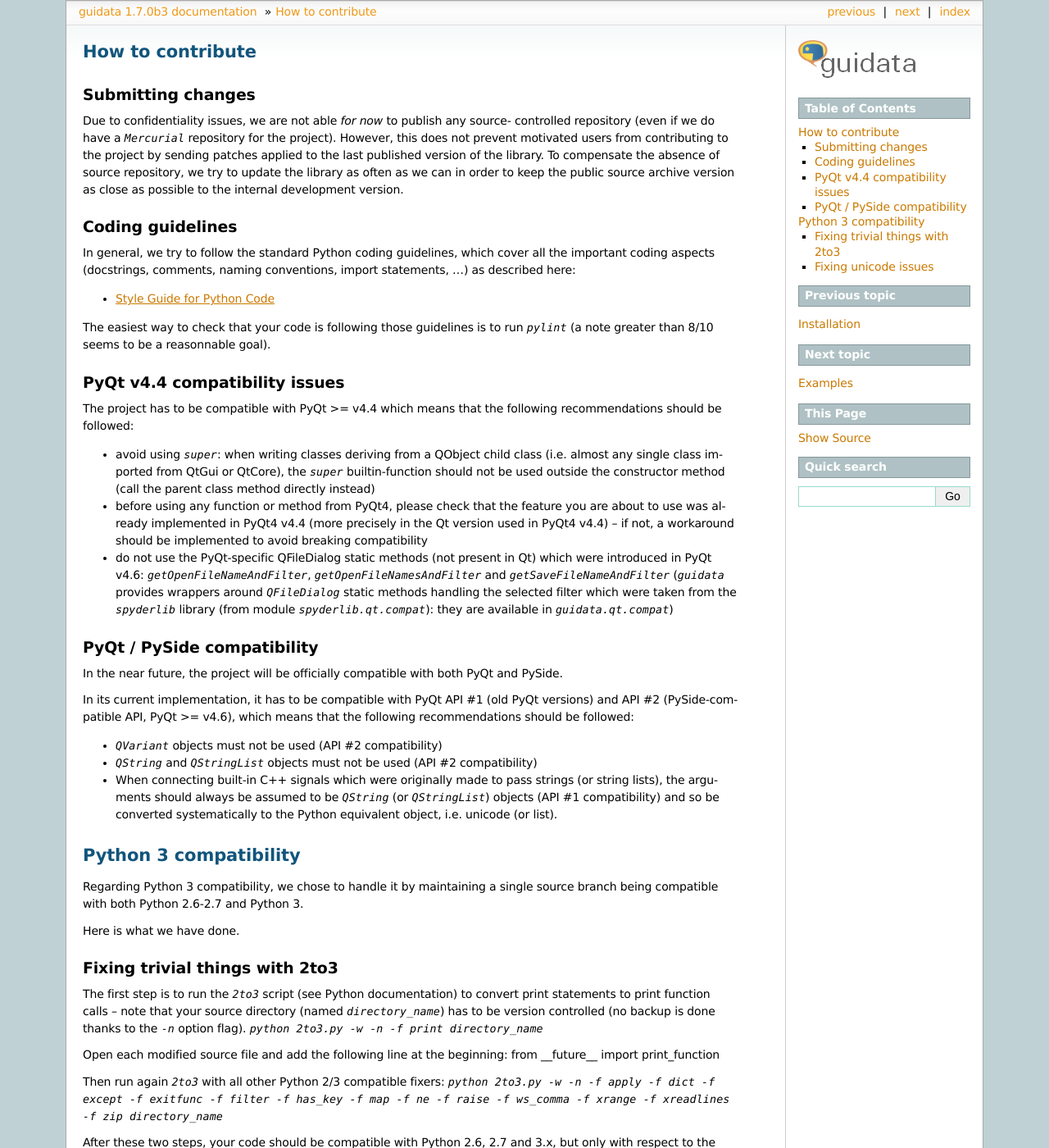
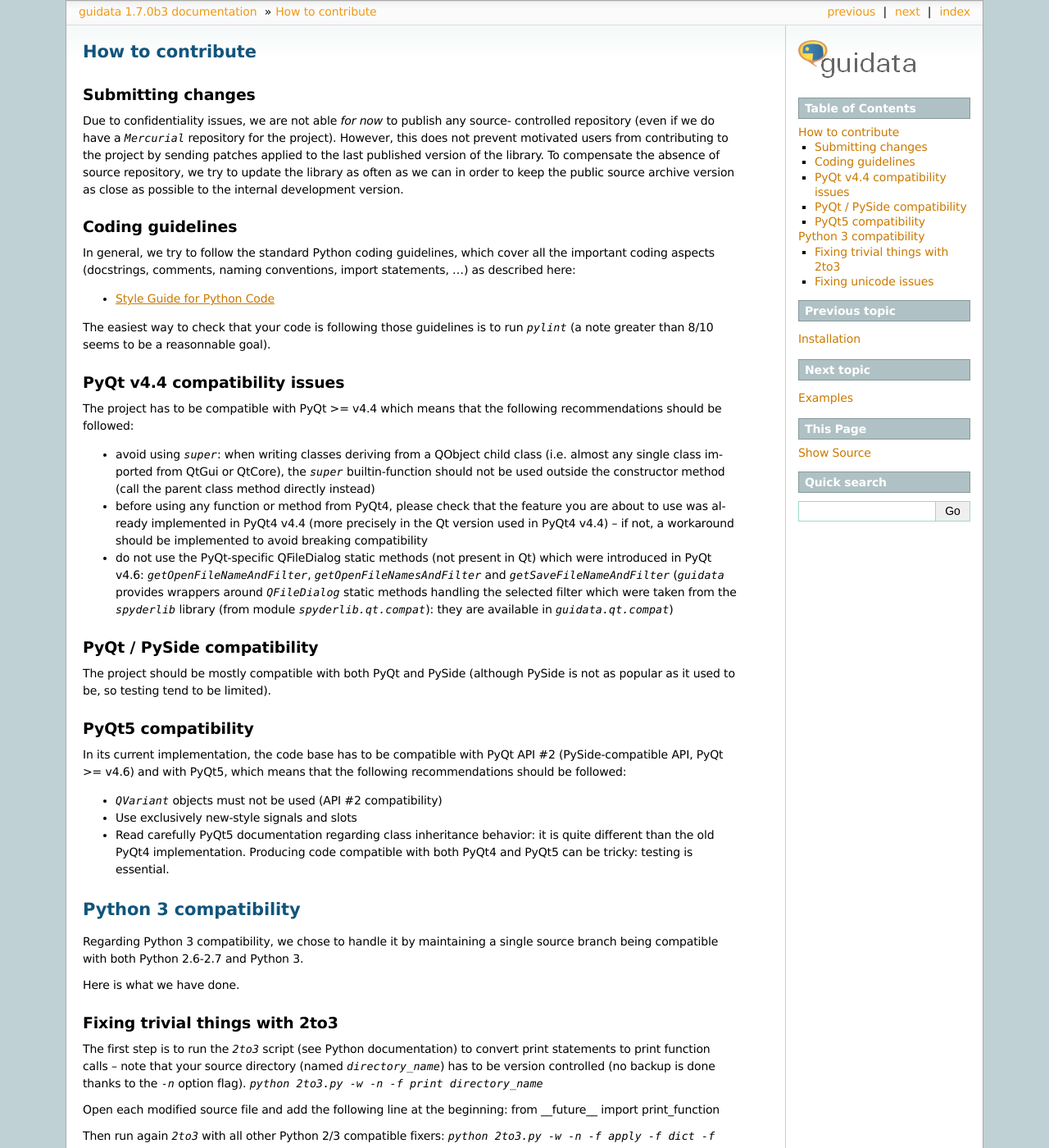
Before and after one commit to PlotPyStack/guidata, a Sphinx documentation site: the page built from doc/development.rst, in a window 1280 px wide and 1400 px high. Shown: the whole window at 82% size. Built offline with Sphinx 7.4.7, drawn with Linux system fonts in a browser that asks for light colours; some of the changed text lies outside the part shown.

Commit message:
Updated doc

```diff
--- a/doc/development.rst
+++ b/doc/development.rst
@@ -50,22 +50,23 @@ following recommendations should be followed:
 PyQt / PySide compatibility
 ---------------------------
 
-In the near future, the project will be officially compatible with both PyQt
-and PySide.
+The project should be mostly compatible with both PyQt and PySide (although
+PySide is not as popular as it used to be, so testing tend to be limited).
 
-In its current implementation, it has to be compatible with PyQt API #1 (old
-PyQt versions) and API #2 (PySide-compatible API, PyQt >= v4.6), which means
-that the following recommendations should be followed:
+PyQt5 compatibility
+-------------------
+
+In its current implementation, the code base has to be compatible with PyQt
+API #2 (PySide-compatible API, PyQt >= v4.6) and with PyQt5, which means that
+the following recommendations should be followed:
 
 * `QVariant` objects must not be used (API #2 compatibility)
 
-* `QString` and `QStringList` objects must not be used (API #2 compatibility)
+* Use exclusively new-style signals and slots
 
-* When connecting built-in C++ signals which were originally made to pass
-  strings (or string lists), the arguments should always be assumed to be
-  `QString` (or `QStringList`) objects (API #1 compatibility) and so be
-  converted systematically to the Python equivalent object, i.e. unicode
-  (or list).
+* Read carefully PyQt5 documentation regarding class inheritance behavior: it
+  is quite different than the old PyQt4 implementation. Producing code
+  compatible with both PyQt4 and PyQt5 can be tricky: testing is essential.
 
 
 Python 3 compatibility
@@ -111,7 +112,7 @@ issues with Python 3. For example:
 
   * file I/O may return `bytes` instead of `str` in Python 3 (depending on the
     open mode): this can be solved by calling the `decode` method on the `bytes`
-    object (this will work on both Python 2 `str` and Python 3 `bytes objects)
+    object (this will work on both Python 2 `str` and Python 3 `bytes` objects)
 
   * in Python 3.0-3.2, the `u'unicode text'` or `u"unicode text"` syntax is
     not allowed and will raise a SyntaxError: this can be solved by inserting the
--- a/doc/reference.rst
+++ b/doc/reference.rst
@@ -19,7 +19,6 @@ GUIData reference
 
 .. automodule:: guidata.userconfig
    :members:
-   :inherited-members:
 
 .. automodule:: guidata.utils
    :members:
```
Also changed, not shown: guidata/__init__.py (+4 -4 lines), 6 other files.
